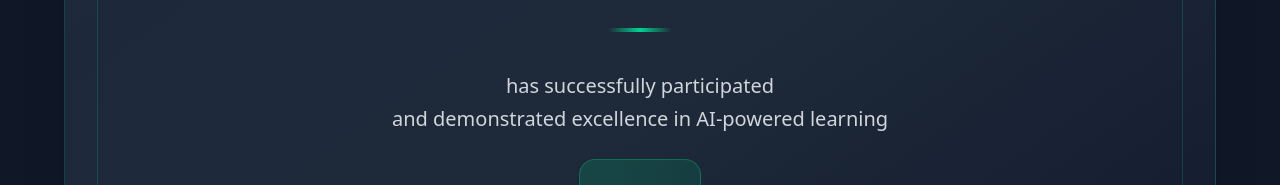
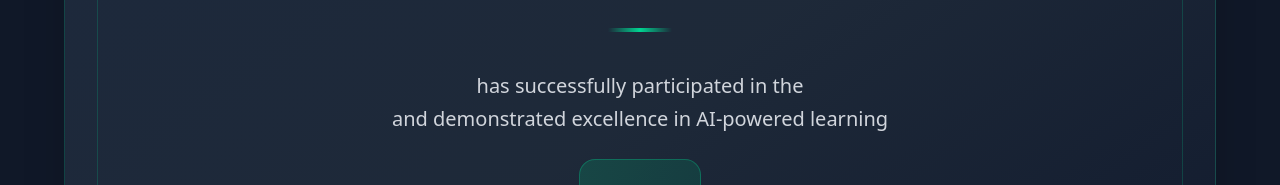
Before and after one commit to TamannaParashar/quiz-wuiz, a React (Vite) app: page /certificate in a window 1280 px wide. Shown: the part 330-515 px from the top of the page. Built offline with nearby package versions, Linux system fonts and the light colour scheme; no server answers.

Commit message:
updation

```diff
--- a/src/Component/Certificate.jsx
+++ b/src/Component/Certificate.jsx
@@ -105,7 +105,7 @@ export default function Certificate(){
               </div>
 
               <p className="text-sm sm:text-lg lg:text-xl text-gray-300 max-w-xs sm:max-w-2xl lg:max-w-3xl mx-auto leading-relaxed px-2">
-                has successfully participated {quizTitle}
+                has successfully participated in the
                 <span className="text-emerald-400 font-semibold break-words">{quizTitle}</span>
                 <br className="hidden sm:block" />
                 <span className="block sm:inline"> and demonstrated excellence in AI-powered learning</span>
```
